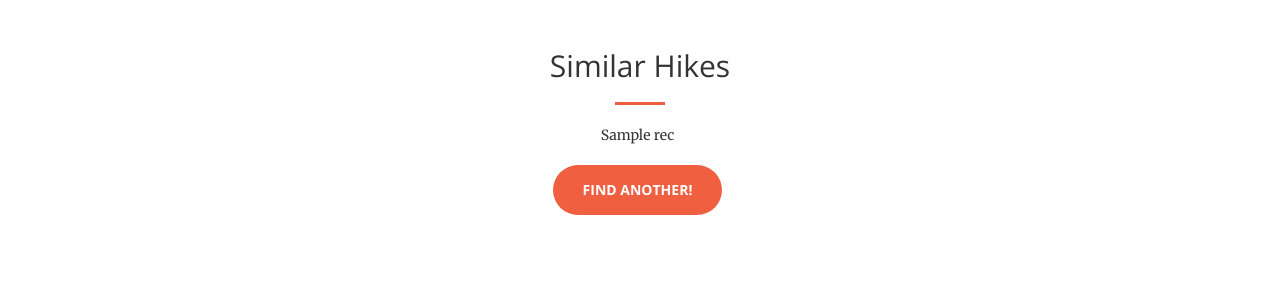
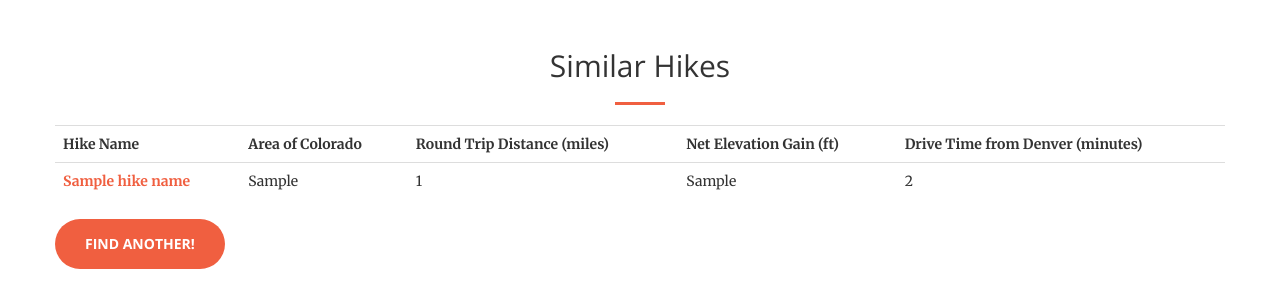
Before and after one commit to oschow/take-a-hike, a Flask app: template web_app/templates/make-recommendations.html in a window 1280 px wide. Shown: the part 51-359 px from the top of the page. Run offline with Flask 2, Linux system fonts and the light colour scheme; the template is opened without the code that fills it: most values are stand-ins (such as "Sample title", 1, 10 or a date in 2020); some libraries are stand-ins or nearby versions.

Commit message:
update web app

```diff
--- a/web_app/app.py
+++ b/web_app/app.py
@@ -3,6 +3,15 @@ import pandas as pd
 import graphlab as gl
 
 app = Flask(__name__)
+
+def get_hike_info(recs):
+	sf = gl.SFrame('../data/final.csv')
+	hike_info = []
+	for rec in recs:
+		hike = rec['hike_name']
+		info = sf[sf['hike_name']==hike]
+		hike_info.append(info)
+	return hike_info
 
 
 @app.route('/')
@@ -19,9 +28,10 @@ def enter_hike():
 def get_recommendations():
 	hike = str(request.form.get('user_input'))
 	recs = model.recommend_from_interactions([hike], k=5)
-	return render_template('make-recommendations.html', recs=recs)
+	hike_data = get_hike_info(recs)
+	return render_template('make-recommendations.html', hike_data=hike_data)
 
 
 if __name__ == '__main__':
 	model = gl.load_model('content_recommender')
-	app.run(host='0.0.0.0', port=6969, debug=True)
+	app.run(host='0.0.0.0', port=7070, debug=True)
--- a/web_app/templates/index.html
+++ b/web_app/templates/index.html
@@ -71,9 +71,9 @@
     <header>
         <div class="header-content">
             <div class="header-content-inner">
-                <h1 id="homeHeading">Take A Hike</h1>
+                <h1 style="text-shadow:2px 2px 0px #FF0000" id="homeHeading">Take A Hike</h1>
                 <hr>
-                <p>Don't know what to do on your day off? Get outdoors!</p>
+                <p style="text-shadow:2px 2px 0px #000000">Don't know what to do on your day off? Get outdoors!</p>
                 <a href="/choose-hike" class="btn btn-primary btn-xl page-scroll">Find A Hike</a>
             </div>
         </div>
--- a/web_app/templates/make-recommendations.html
+++ b/web_app/templates/make-recommendations.html
@@ -80,15 +80,25 @@
         </div>
             <div class="container">
                 <div class="row">
-                  <ul class="list-inline text-center">
-                    {% for r in recs %}
-                    <tr>
-                      {{r['hike_name']}}
-                      <br>
-                    <tr>
-                    {% endfor %}
-                    <br>
-                    <a href="/choose-hike" class="btn btn-primary btn-xl page-scroll">Find Another!</a>
+                      <table class="table" id="recommendations-table">
+                          <tr>
+                              <th id='recommendations-table'>Hike Name</th>
+                              <th id='recommendations-table'>Area of Colorado</th>
+                              <th id='recommendations-table'>Round Trip Distance (miles)</th>
+                              <th id='recommendations-table'>Net Elevation Gain (ft)</th>
+                              <th id='recommendations-table'>Drive Time from Denver (minutes)</th>
+                            </tr>
+                               {% for hike in hike_data %}
+                            <tr>
+                                <td><b><a target="_blank">{{hike['hike_name'][0]}}</a></b></td>
+                                <td>{{hike['area_of_co'][0]}}</td>
+                                <td>{{hike['round_trip_length'][0]}}</td>
+                                <td>{{hike['net_elevation_gain'][0]}}</td>
+                                <td>{{hike['drive_time_from_denver'][0]}}</td>
+                             </tr>
+                               {% endfor %}
+                       </table>
+                <a href="/choose-hike" class="btn btn-primary btn-xl page-scroll">Find Another!</a>
                 </div>
             </div>
       </section>
```
